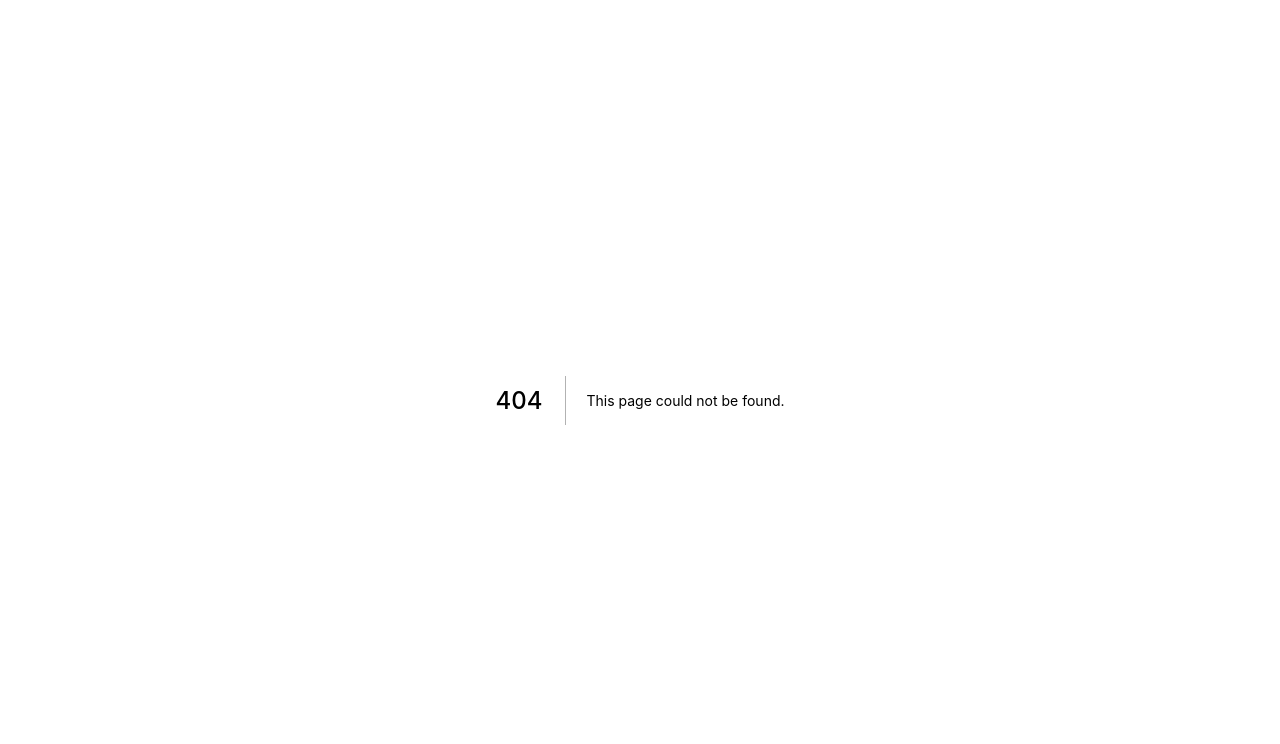
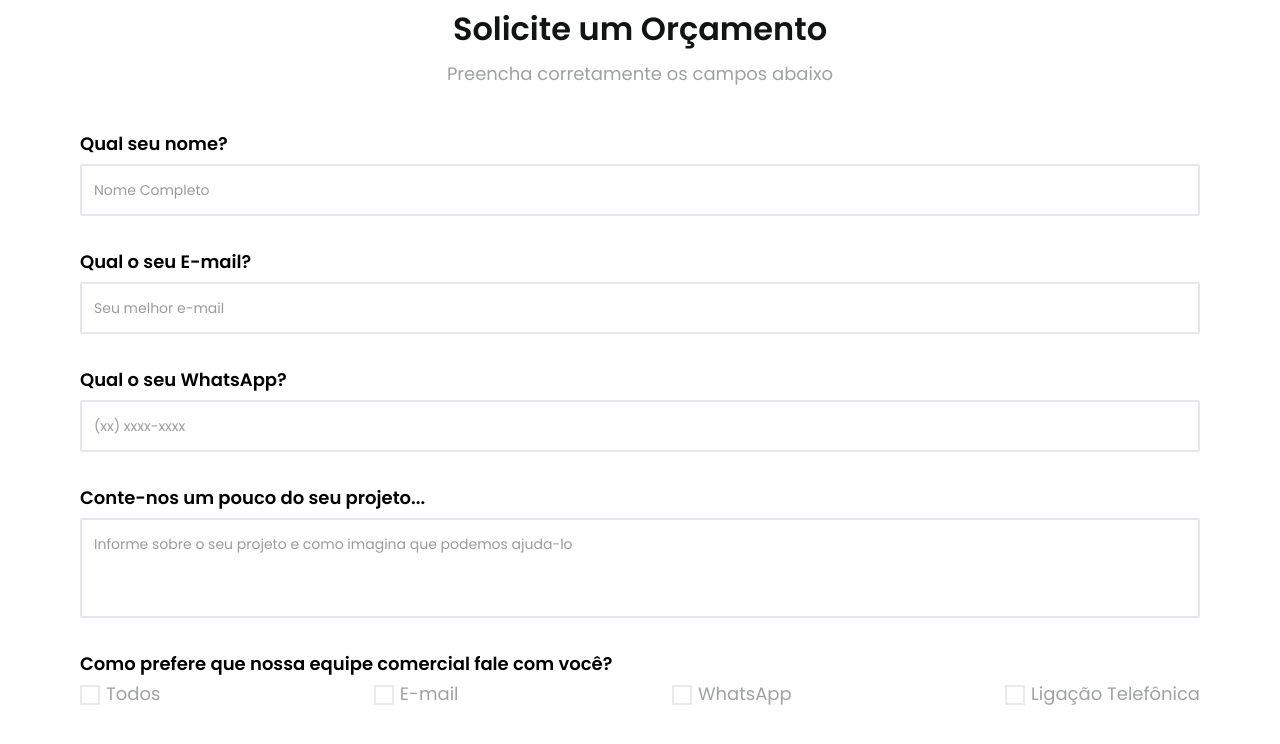
Before and after one commit to vf-jara/idxcode, a Next.js app: page /components/contactSection/ContactForm in a window 1280 px wide. Before the commit this address had no page. Shown: the top 744 px of the page. Built offline with nearby package versions, Linux system fonts and the light colour scheme.

Commit message:
adiciona campos de formulário

```diff
--- a/package.json
+++ b/package.json
@@ -12,10 +12,12 @@
     "next": "12.1.5",
     "react": "18.1.0",
     "react-dom": "18.1.0",
+    "react-icons": "^4.3.1",
     "react-slick": "^0.29.0",
     "slick-carousel": "^1.8.1"
   },
   "devDependencies": {
+    "@tailwindcss/forms": "^0.5.1",
     "autoprefixer": "^10.4.7",
     "eslint": "8.14.0",
     "eslint-config-next": "12.1.5",
--- a/pages/components/contactSection/Contact.jsx
+++ b/pages/components/contactSection/Contact.jsx
@@ -1,8 +1,10 @@
+import ContactForm from "./ContactForm";
+
 export default function Contact() {
     return (
         <>
             <div className="w-full mt-24">
-                <div className="container mx-auto">
+                <div className="container flex mx-auto">
                     <div className="w-5/12">
                         <div className="title pt-10 mb-14">
                             <h2>
@@ -10,12 +12,14 @@ export default function Contact() {
                             </h2>
                         </div>
                         <div className="text">
-                            <p>Preencha o formulário e nossa equipe entrará em contato com você para agendar uma conversa o quanto antes.<br/><br/></p>
-                            <p>Rua Major Capilé, 1422 - Sala 07 - MyJob Coworking, Jardim Central, Dourados / MS, Brasil<br/><br/> contato@idxcode.com.br<br/><br/> +55 (67) 9 9838-2687<br/><br/> Instagram @idx.code</p>
+                            <p>Preencha o formulário e nossa equipe entrará em contato com você para agendar uma conversa o quanto antes.<br /><br /></p>
+                            <p>Rua Major Capilé, 1422 - Sala 07 - MyJob Coworking, Jardim Central, Dourados / MS, Brasil<br /><br /> contato@idxcode.com.br<br /><br /> +55 (67) 9 9838-2687<br /><br /> Instagram @idx.code</p>
                         </div>
                     </div>
-                    <div className="w-7/12">
-
+                    <div className="w-7/12 px-4">
+                        <div className="w-full form-container pt-12 shadow-[0px_5px_83px_#2828281C] rounded">
+                            <ContactForm/>
+                        </div>
                     </div>
                 </div>
             </div>
--- /dev/null
+++ b/pages/components/contactSection/ContactForm.jsx
@@ -0,0 +1,109 @@
+import styles from './contactForm.module.css'
+
+export default function ContactForm() {
+    return (
+        <>
+            <div className="text-center">
+                <h2 className="formTitle">
+                    Solicite um Orçamento
+                </h2>
+                <p className="text">
+                    Preencha corretamente os campos abaixo
+                </p>
+            </div>
+            <div className=" w-full px-20 pb-20 pt-10 mx-auto">
+                <form className={styles.mainForm} action="">
+                    <label htmlFor="nome" className="font-semibold text-lg">Qual seu nome?</label>
+                    <input type='text' name="nome" className="
+                    form-input
+                    w-full
+                    py-3
+                    mt-1.5
+                    mb-8
+                    block
+                    rounded-sm
+                    border-2
+                    border-gray-200
+                    focus:border-lime-400
+                    focus:ring
+                    focus:ring-lime-200
+                    focus:ring-opacity-50"
+                        placeholder="Nome Completo" required />
+
+                    <label htmlFor="email" className="font-semibold text-lg">Qual o seu E-mail?</label>
+                    <input type="text" name="email" className="
+                    form-input
+                    w-full
+                    py-3
+                    mt-1.5
+                    mb-8
+                    block
+                    rounded-sm
+                    border-2
+                    border-gray-200
+                    focus:border-lime-400
+                    focus:ring
+                    focus:ring-lime-200
+                    focus:ring-opacity-50"
+                        placeholder="Seu melhor e-mail" required />
+
+                    <label htmlFor="whats" className="font-semibold text-lg">Qual o seu WhatsApp?</label>
+                    <input type="text" name="whats" className="
+                    form-input
+                    py-3
+                    mt-1.5
+                    mb-8
+                    w-full
+                    block
+                    rounded-sm
+                    border-2
+                    border-gray-200
+                    focus:border-lime-400
+                    focus:ring
+                    focus:ring-lime-200
+                    focus:ring-opacity-50"
+                        placeholder="(xx) xxxx-xxxx" required />
+
+                    <label htmlFor="description" className="font-semibold text-lg">Conte-nos um pouco do seu projeto...</label>
+                    <textarea name="description" rows="3" className="
+                    form-textarea
+                    mt-1.5
+                    mb-8
+                    py-3
+                    w-full
+                    block
+                    rounded-sm
+                    border-2
+                    border-gray-200
+                    focus:border-lime-400
+                    focus:ring
+                    focus:ring-lime-200
+                    focus:ring-opacity-50"
+                        placeholder="Informe sobre o seu projeto e como imagina que podemos ajuda-lo" />
+
+                    <p className="font-semibold text-lg">Como prefere que nossa equipe comercial fale com você?</p>
+                    <div className="flex justify-between">
+                        <span>
+                            <input type="radio" name="formaDeContato" className="mr-1.5 ring-[#00ff00]" value="Todos" />
+                            <label htmlFor="formaDeContato" className="text">Todos</label>
+                        </span>
+                        <span>
+                            <input type="radio" name="formaDeContato" className="mr-1.5 ring-[#00ff00]" value="Email" />
+                            <label htmlFor="formaDeContato" className="text">E-mail</label>
+                        </span>
+                        <span>
+                            <input type="radio" name="formaDeContato" className="mr-1.5 ring-[#00ff00]" value="WhatsApp" />
+                            <label htmlFor="formaDeContato" className="text">WhatsApp</label>
+                        </span>
+                        <span>
+                            <input type="radio" name="formaDeContato" className="mr-1.5 ring-[#00ff00]" value="Ligação Telefônica" />
+                            <label htmlFor="formaDeContato" className="text">Ligação Telefônica</label>
+                        </span>
+
+                    </div>
+                </form>
+            </div>
+
+        </>
+    )
+}
--- /dev/null
+++ b/pages/components/contactSection/contactForm.module.css
@@ -0,0 +1,25 @@
+.mainForm>::placeholder {
+    color: #9B9B9B;
+    font-size: 14px;
+    vertical-align: top;
+}
+
+.mainForm>textarea {
+    overflow: auto;
+    resize: none;
+}
+
+.mainForm input[type=radio] {
+    border-radius: 0;
+    border: 2px solid #EAEAEA;
+    padding: 0.5em;
+    -webkit-appearance: none;
+}
+.mainForm input[type=radio]:checked{
+    --tw-ring-color: rgb(132 189 58 / var(--tw-ring-opacity)) !important;
+    background-color: #84BD3A !important;
+    background-image: none !important;
+}
+.mainForm input[type=radio]:focus{
+    --tw-ring-color: rgb(132 189 58 / var(--tw-ring-opacity)) !important;
+}
--- a/pages/components/serviceSection/Services.jsx
+++ b/pages/components/serviceSection/Services.jsx
@@ -2,6 +2,7 @@ import ServiceBox from '../serviceBox/ServiceBox';
 import icon1 from '/public/assets/images/icon1.png';
 import icon2 from '/public/assets/images/icon2.png';
 import icon3 from '/public/assets/images/icon3.png';
+import { BsFillCheckCircleFill } from 'react-icons/bs'
 import BotaoOrcamento from '../botaoOrcamento/BotaoOrcamento';
 
 export default function Services() {
@@ -18,14 +19,26 @@ export default function Services() {
                                 Transformamos tecnologia em ativos digitais para a sua empresa crescer com consistência e aproveitar todo o potencial do marketing digital sem se preocupar com uma equipe técnica internamente.
                             </p>
                         </div>
-                    <div className="flex w-full mb-12">
-                        <div className="flex-col w-1/2 ">
+                        <div className="flex w-full gap-x-3 mb-12">
+                            <div className="flex-col w-7/12">
+                                <div className="flex">
+                                    <BsFillCheckCircleFill className="text-green-500 mr-2" />
                                     <p className="text2"> Sites Modernos e Mobile First</p>
+                                </div>
+                                <div className="flex">
+                                    <BsFillCheckCircleFill className="text-green-500 mr-2" />
                                     <p className="text2"> Integrações entre sistemas</p>
                                 </div>
-                        <div className="flex-col w-1/2">
+                            </div>
+                            <div className="flex-col w-5/12">
+                                <div className="flex">
+                                    <BsFillCheckCircleFill className="text-green-500 mr-2" />
                                     <p className="text2"> Gestão de Tráfego</p>
+                                </div>
+                                <div className="flex">
+                                    <BsFillCheckCircleFill className="text-green-500 mr-2" />
                                     <p className="text2"> Chatbots e Automações</p>
+                                </div>
                             </div>
                         </div>
                         <BotaoOrcamento texto="Solicite um Orçamento" url="https://www.youtube.com/watch?v=dQw4w9WgXcQ" />
--- a/styles/globals.css
+++ b/styles/globals.css
@@ -57,3 +57,9 @@ a {
   line-height: 32px;
   color: rgb(255, 255, 255, 0.5);
 }
+.formTitle{
+  font-size: 2rem;
+  line-height:3.6rem;
+  color: #121313;
+  font-weight:600;
+}
--- a/tailwind.config.js
+++ b/tailwind.config.js
@@ -19,5 +19,7 @@ module.exports = {
       },
     },
   },
-  plugins: [],
+  plugins: [
+    require('@tailwindcss/forms'),
+  ],
 }
```
Also changed, not shown: 1 other file (tests, documents, lock files or other folders). Lines whose indentation alone changed are shown as unchanged.
